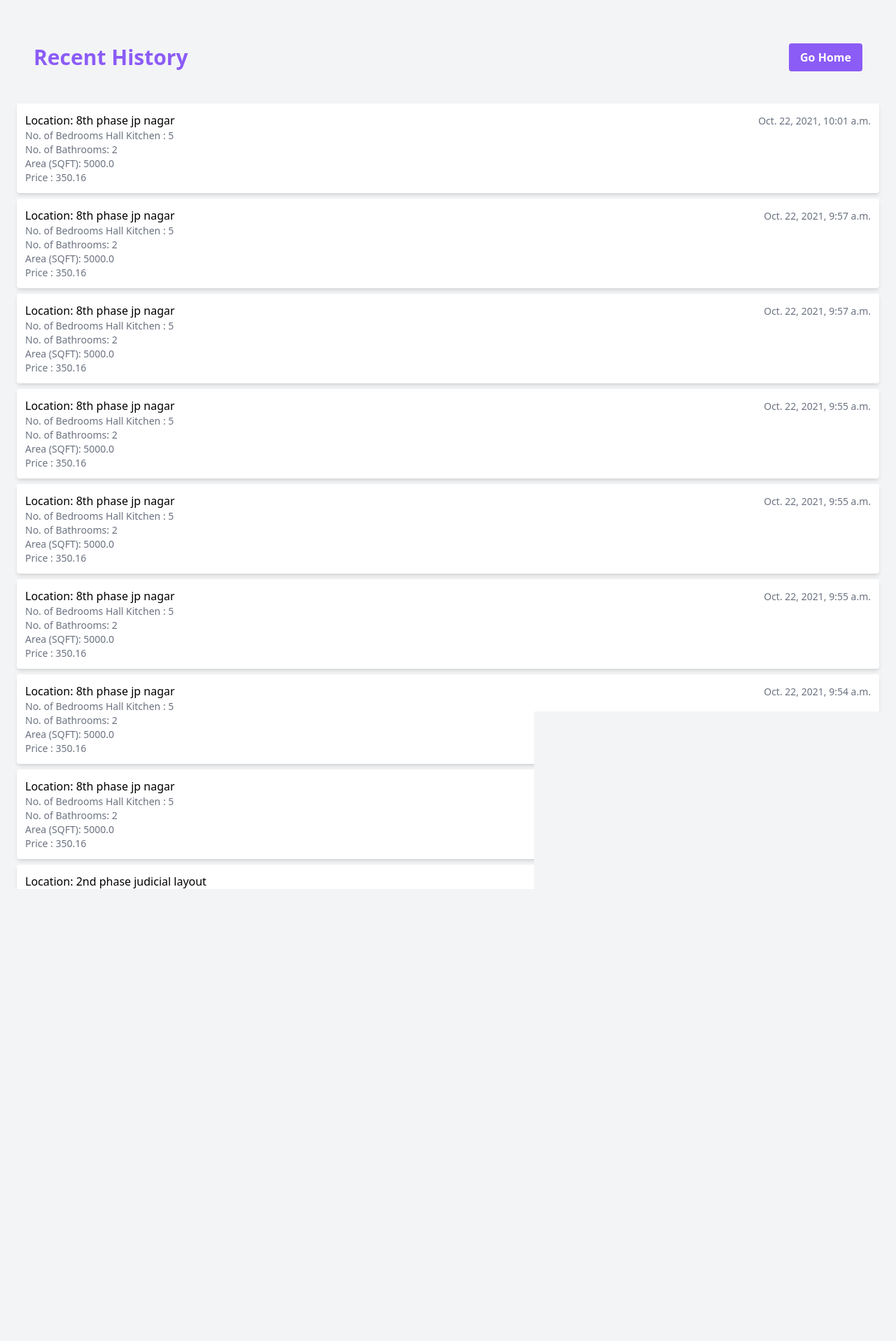
After one commit to nahidislamz/House-Rent-Prediction, a Django app: page /history/ in a window 1280 px wide. The commit adds this page. Shown: the top 1917 px of the page at 70% size. Run offline with Django 3.2, Linux system fonts and the light colour scheme; data comes from the database, SQL or seed files in the repository; both versions use the stored data as it was after the commit.

Commit message:
history added

```diff
--- a/home/views.py
+++ b/home/views.py
@@ -7,12 +7,16 @@ def home(request):
 
     util.load_saved_artifacts()
     locations = util.get_location_names()
+    history = History.objects.all().order_by('-id')[0:3]
     estimated_price = ""
     total_sqft = 0.00
     location = ""
     bhk = 0
     bath = 0
-    history = History.objects.all()
+
+    save_history = History()
+
+
     if request.method == 'POST':
 
         total_sqft = float(request.POST.get('area_size'))
@@ -20,6 +24,13 @@ def home(request):
         bhk = int(request.POST.get('bhk'))
         bath = int(request.POST.get('bath'))
         estimated_price = util.get_estimated_price(location,total_sqft,bhk,bath)
+
+        save_history.area = float(request.POST.get('area_size'))
+        save_history.location = request.POST.get('location')
+        save_history.bedrooms = int(request.POST.get('bhk'))
+        save_history.bathroom = int(request.POST.get('bath'))
+        save_history.estimated_price = util.get_estimated_price(location,total_sqft,bhk,bath)
+        save_history.save()
 
     context ={
         'locations': locations,
@@ -32,3 +43,11 @@ def home(request):
         }
 
     return render(request,'index.html',context)
+
+
+def historyView(request):
+    history = History.objects.all().order_by('-id')
+    context={
+        'history':history
+    }
+    return render(request,'history.html',context)
--- a/main/urls.py
+++ b/main/urls.py
@@ -1,8 +1,9 @@
-from home.views import home
+from home.views import home,historyView
 from django.contrib import admin
 from django.urls import path
 
 urlpatterns = [
     path('admin/', admin.site.urls),
-    path('',home),
+    path('',home , name='home'),
+    path('history/',historyView,name='history')
 ]
--- /dev/null
+++ b/templates/history.html
@@ -0,0 +1,46 @@
+<!DOCTYPE html>
+<html lang="en">
+
+<head>
+  <meta charset="UTF-8">
+  <meta http-equiv="X-UA-Compatible" content="IE=edge">
+  <meta name="viewport" content="width=device-width, initial-scale=1.0">
+  <link href="https://unpkg.com/tailwindcss@^2/dist/tailwind.min.css" rel="stylesheet">
+  <title>Rent Predictions History</title>
+
+</head>
+
+<body>
+  <div class="p-6 bg-gray-100">
+    <div class="p-6 bg-gray-100 flex items-center justify-between">
+      <h1 class="text-3xl text-purple-500 font-bold py-4">Recent History</h1>
+      <a href="{% url 'home' %}" class="text-center bg-purple-500 hover:bg-purple-700 text-white font-bold py-2 px-4 rounded">Go Home</a>
+      </div>
+
+    {% for  h in history %}
+    <div class="shadow-md my-2 rounded bg-white overflow-hidden relative">
+        <div class="p-3">
+            <div class="block md:flex justify-between">
+                <div>
+                    <h3 class="font-medium">Location: {{h.location}}</h3>
+                    <p class="text-sm text-gray-500">No. of Bedrooms Hall Kitchen : {{h.bedrooms}} </p>
+                    <p class="text-sm text-gray-500">No. of Bathrooms: {{h.bathroom}} </p>
+                    <p class="text-sm text-gray-500">Area (SQFT): {{h.area}} </p>
+                    <p class="text-sm text-gray-500">Price : {{h.estimated_price}} </p>
+                </div>
+
+                <div class="">
+                    <div>
+                        <span class="text-sm text-gray-500">{{h.date_created}}</span>
+                    </div>
+                </div>
+            </div>
+
+        </div>
+    </div>
+    {% endfor %}
+  </div>
+
+</body>
+
+</html>
```
Also changed, not shown: templates/index.html (+22 -17 lines), db.sqlite3.
